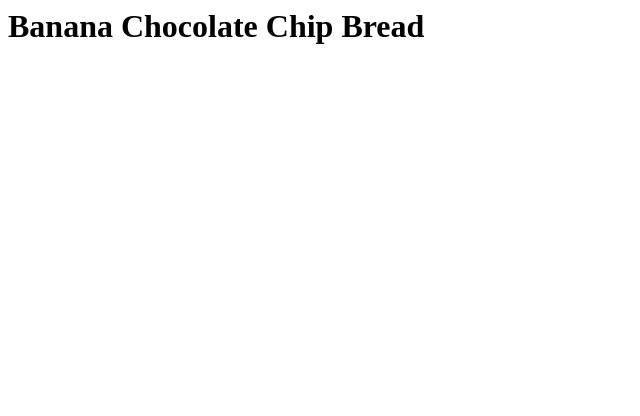
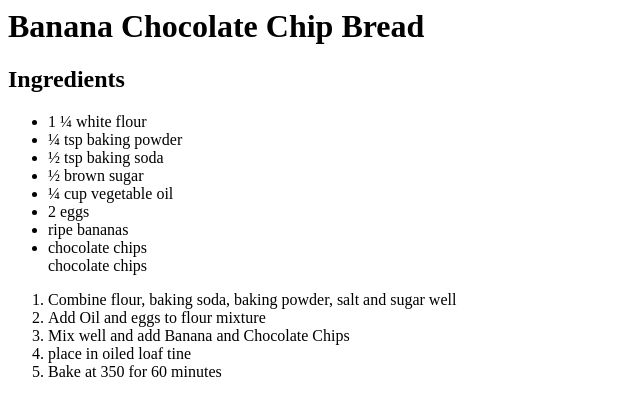
Before and after one commit to CPidgeon/Banana-Chocolate-Chip-bread, a plain HTML site: page index.html in a window 1280 px wide. Shown: the whole page, without its empty margins (0-640 px from the left). Drawn offline with Linux system fonts and the light colour scheme.

Commit message:
First Commit

```diff
--- a/index.html
+++ b/index.html
@@ -5,5 +5,37 @@
     </head>
     <body>
     <h1>Banana Chocolate Chip Bread<h1>
-    </body>
+      <h2>Ingredients</h2>
+
+     <p>
+       <ul>
+        <li>1 &#188 white flour</li>
+         <li>&#188 tsp baking powder</li>
+         <li>&#189 tsp baking soda</li>
+         <li>&#189 brown sugar</li>
+         <li>&#188 cup vegetable oil</li>
+         <li>2 eggs</li>
+         <li> ripe bananas</li>
+         <li>chocolate chips</li>chocolate chips
+
+      </ul>
+      </p>
+
+      <p>
+        <ol>
+          <li>Combine flour, baking soda, baking powder, salt and sugar well</li>
+          <li>Add Oil and eggs to flour mixture</li>
+          <li>Mix well and add Banana and Chocolate Chips</li>
+          <li>place in oiled loaf tine</li>
+          <li>Bake at 350 for 60 minutes
+          </li>
+      </ol>
+      </p>
+
+
+
+
+
+
+      </body>
 </html>
```
